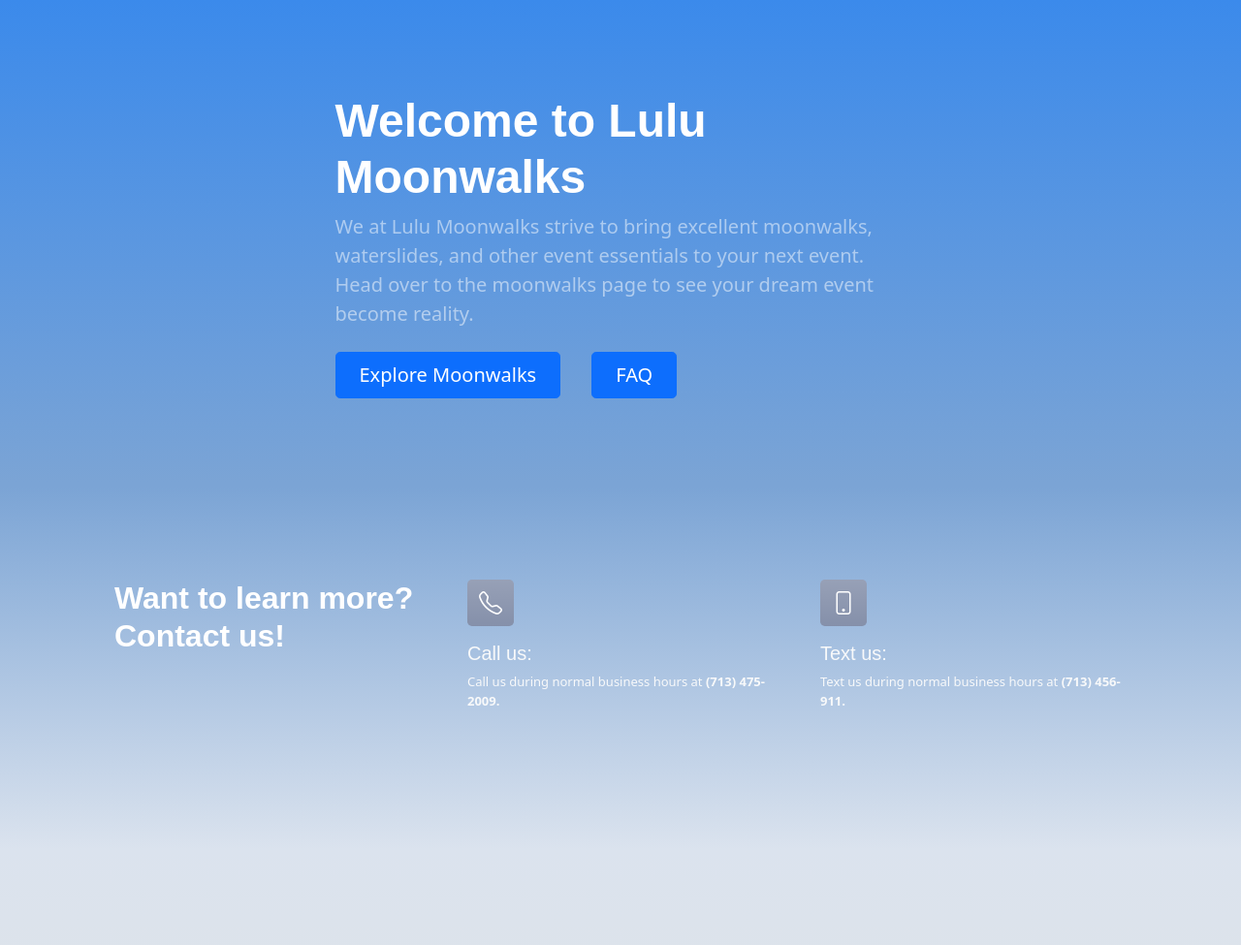
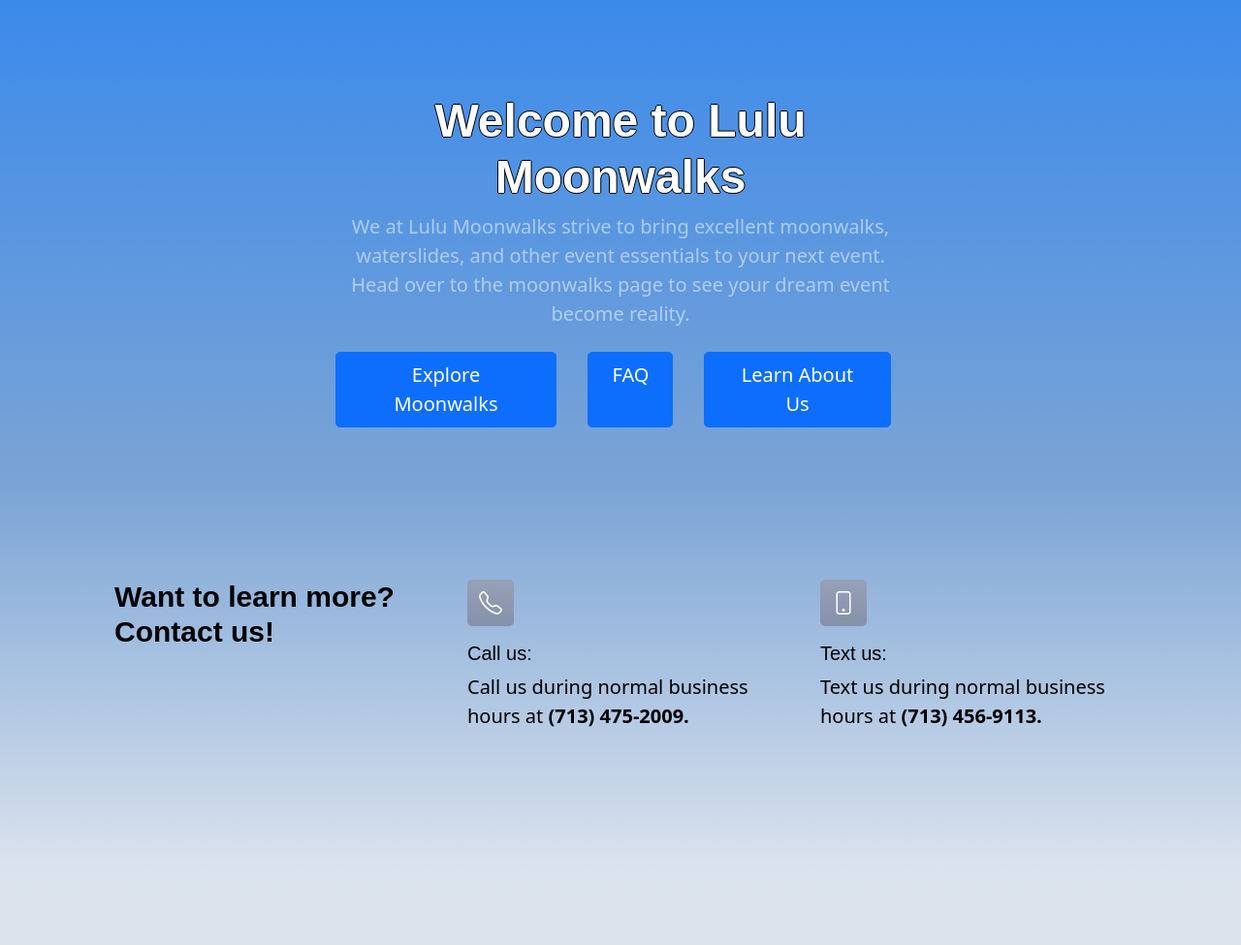
Before and after one commit to CBubel/LuluMoonwalks_SP, a Django app: page / in a window 1280 px wide. Shown: the part 116-1091 px from the top of the page at 97% size. Run offline with Django 4.2, Linux system fonts and the light colour scheme; some libraries are stand-ins or nearby versions.

Commit message:
Made visual changes to the home page

```diff
--- a/LuluMoonwalks/apps/mainsite/templates/mainsite/index.html
+++ b/LuluMoonwalks/apps/mainsite/templates/mainsite/index.html
@@ -16,9 +16,13 @@
             <div class="row gx-5 justify-content-center align-items-center">
                 <div class="col-lg-8 col-xl-7 col-xxl-6">
                     <div class="text-center text-xl-start my-5">
-                        <h1 class="display-5 fw-bolder text-white mb-2">Welcome to Lulu Moonwalks</h1>
-                        <p class="lead fw-normal text-white-50 mb-4"> We at Lulu Moonwalks strive to bring excellent moonwalks, waterslides, and other event essentials to your next event. Head over to the moonwalks page to see your dream event become reality. </p>
-                        <div class="d-grid d-sm-flex justify-content-sm-center justify-content-xl-start gap-3"><a class="btn btn-primary btn-lg px-4 me-sm-3" role="button" href="/moonwalks/">Explore Moonwalks</a><a class="btn btn-primary btn-lg px-4 me-sm-3" role="button" href="/faq/">FAQ</a></div>
+                        <h1 class="display-5 fw-bolder text-white mb-2" style="text-align: center; text-shadow: 1px 0 0 #000, 0 -1px 0 #000, 0 1px 0 #000, -1px 0 0 #000;">Welcome to Lulu Moonwalks</h1>
+                        <p class="lead fw-normal text-white-50 mb-4" style="text-align: center;"> We at Lulu Moonwalks strive to bring excellent moonwalks, waterslides, and other event essentials to your next event. Head over to the moonwalks page to see your dream event become reality. </p>
+                        <div class="d-grid d-sm-flex justify-content-sm-center justify-content-xl-start gap-3">
+                            <a class="btn btn-primary btn-lg px-4 me-sm-3" role="button" href="/moonwalks/">Explore Moonwalks</a>
+                            <a class="btn btn-primary btn-lg px-4 me-sm-3" role="button" href="/faq/">FAQ</a>
+                            <a class="btn btn-primary btn-lg px-4 me-sm-3" role="button" href="/about/">Learn About Us</a>
+                        </div>
                     </div>
                 </div>
             </div>
@@ -29,19 +33,19 @@
             <div class="container px-5 my-5">
                 <div class="row gx-5">
                     <div class="col-lg-4 mb-5 mb-lg-0">
-                        <h2 class="fw-bolder mb-0" style="color: rgb(255,255,255);">Want to learn more? Contact us!</h2>
+                        <h2 class="fw-bolder mb-0" style="color: black; font-size: 30px;">Want to learn more? Contact us!</h2>
                     </div>
                     <div class="col-lg-8">
                         <div class="row gx-5 row-cols-1 row-cols-md-2">
                             <div class="col mb-5 h-100">
                                 <div class="text-white bg-primary bg-gradient feature rounded-3 mb-3" style="--bs-primary: #8590AA;--bs-primary-rgb: 133,144,170;"><i class="bi bi-telephone"></i></div>
-                                <h2 class="h5" style="color: var(--bs-gray-100);">Call us:</h2>
-                                <p class="mb-0" style="color: var(--bs-gray-100);">Call us during normal business hours at <b>(713) 475-2009.</b></p>
+                                <h2 class="h5" style="color: black; font-size: 20px;">Call us:</h2>
+                                <p class="mb-0" style="color: black; font-size: 20px;">Call us during normal business hours at <b>(713) 475-2009.</b></p>
                             </div>
                             <div class="col mb-5 h-100">
                                 <div class="text-white bg-primary bg-gradient feature rounded-3 mb-3" style="--bs-primary: #8590AA;--bs-primary-rgb: 133,144,170;"><i class="bi bi-phone"></i></div>
-                                <h2 class="h5" style="color: var(--bs-gray-100);">Text us:</h2>
-                                <p class="mb-0" style="color: var(--bs-gray-100);">Text us during normal business hours at <b>(713) 456-911.</b></p>
+                                <h2 class="h5" style="color: black; font-size: 20px;">Text us:</h2>
+                                <p class="mb-0" style="color: black; font-size: 20px;">Text us during normal business hours at <b>(713) 456-9113.</b></p>
                             </div>
                         </div>
                     </div>
```
Also changed, not shown: LuluMoonwalks/apps/mainsite/templates/mainsite/moonwalks.html (+16 -0 lines), LuluMoonwalks/apps/mainsite/static/mainsite/img/banners/pokemon_theme.jpg (added), LuluMoonwalks/apps/mainsite/static/mainsite/img/banners/princess_theme.jpg (added), LuluMoonwalks/apps/mainsite/static/mainsite/img/banners/spongebob_theme.jpg (added), LuluMoonwalks/apps/mainsite/static/mainsite/img/banners/transformers_theme.jpg (added).
